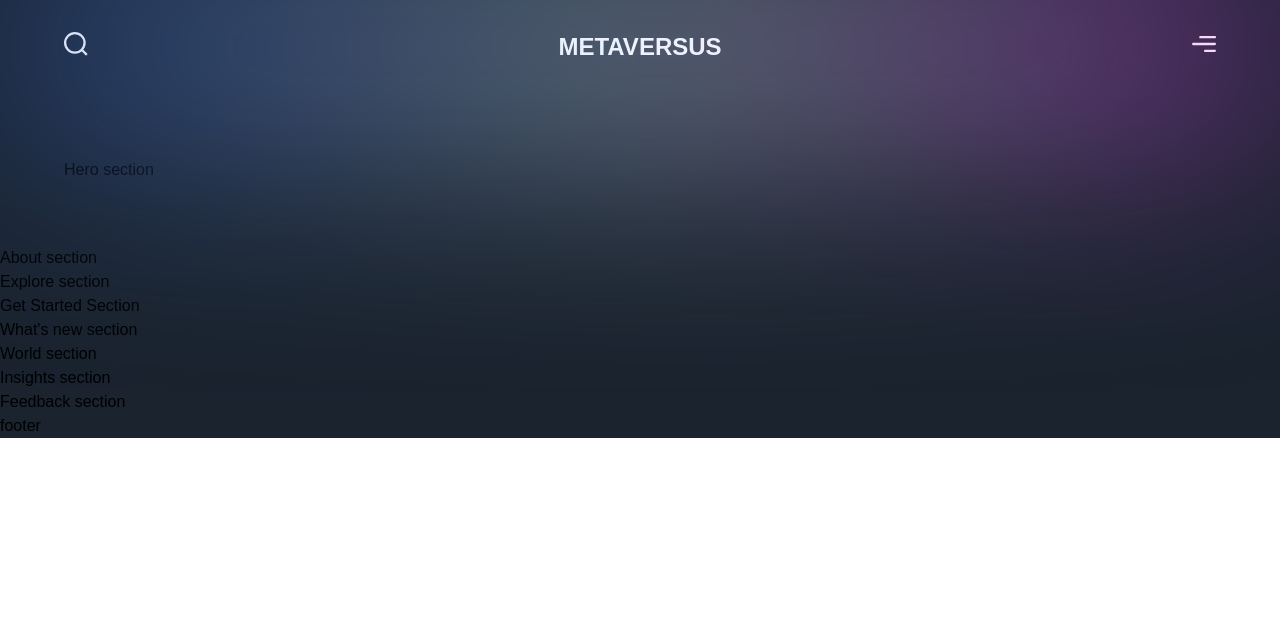
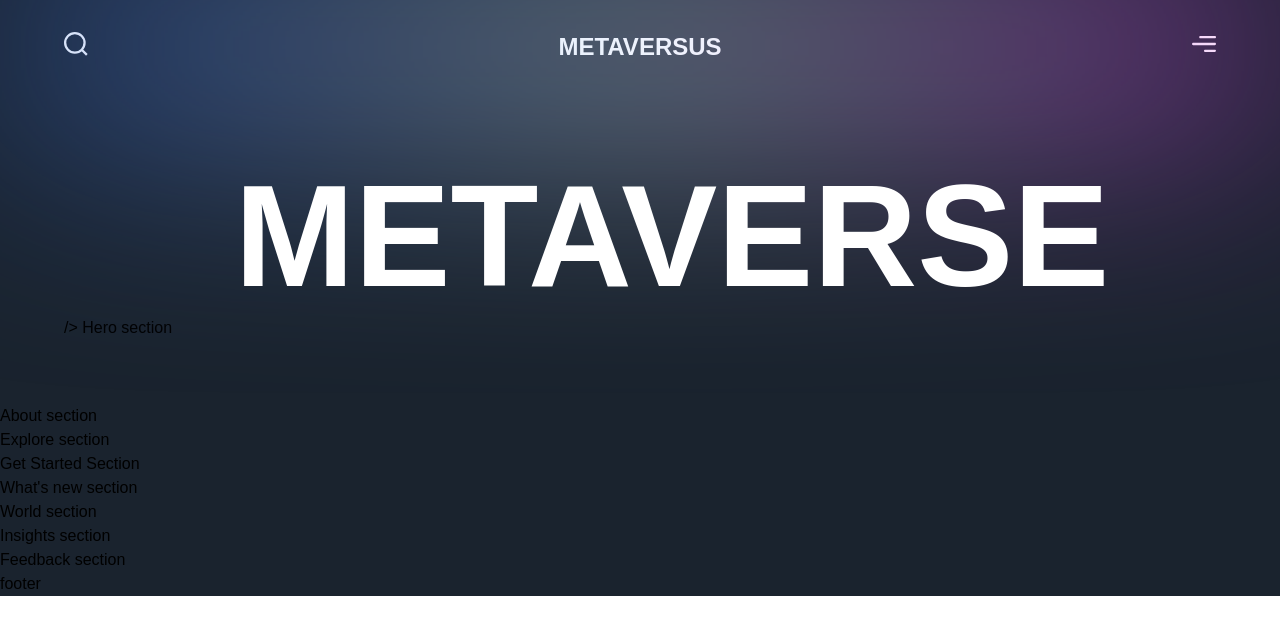
Before and after one commit to fjolivo/Metaversus-JSM-Remake, a Next.js app: page / in a window 1280 px wide. Shown: the top 634 px of the page. Built offline with nearby package versions, Linux system fonts and the light colour scheme; a web font is replaced by a local one.

Commit message:
METAVERSUS

```diff
--- a/sections/Hero.jsx
+++ b/sections/Hero.jsx
@@ -12,6 +12,16 @@ const Hero = () => (
     initial="hidden"
     whileInView="show"
     viewport={{ once: false, amount: 0.25 }}
+    className={"flex justify-center items-center flex-col relative z=10"}
+    >
+      <div className="flex justify-center items-center flex-col relative z-10">
+        <motion.h1 variants={textVariant(1.1)} className={styles.heroHeading}>
+        METAVERSE
+        </motion.h1>
+      </div>
+
+  </motion.div>
+
   />
     Hero section
   </section>
```
